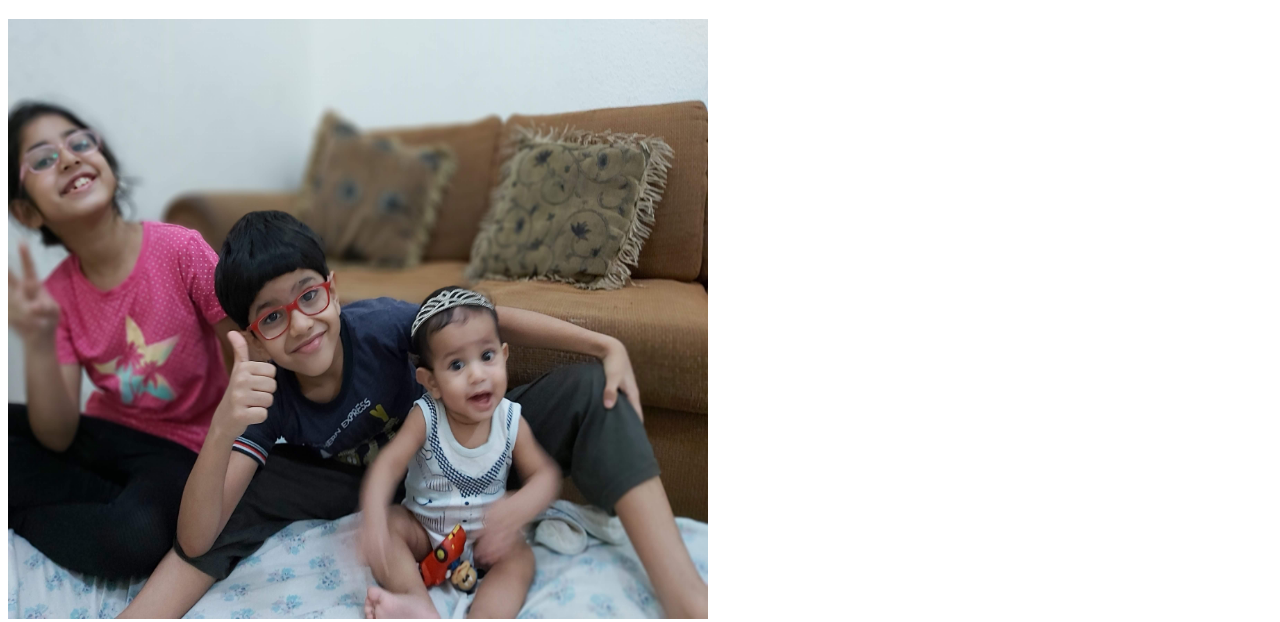
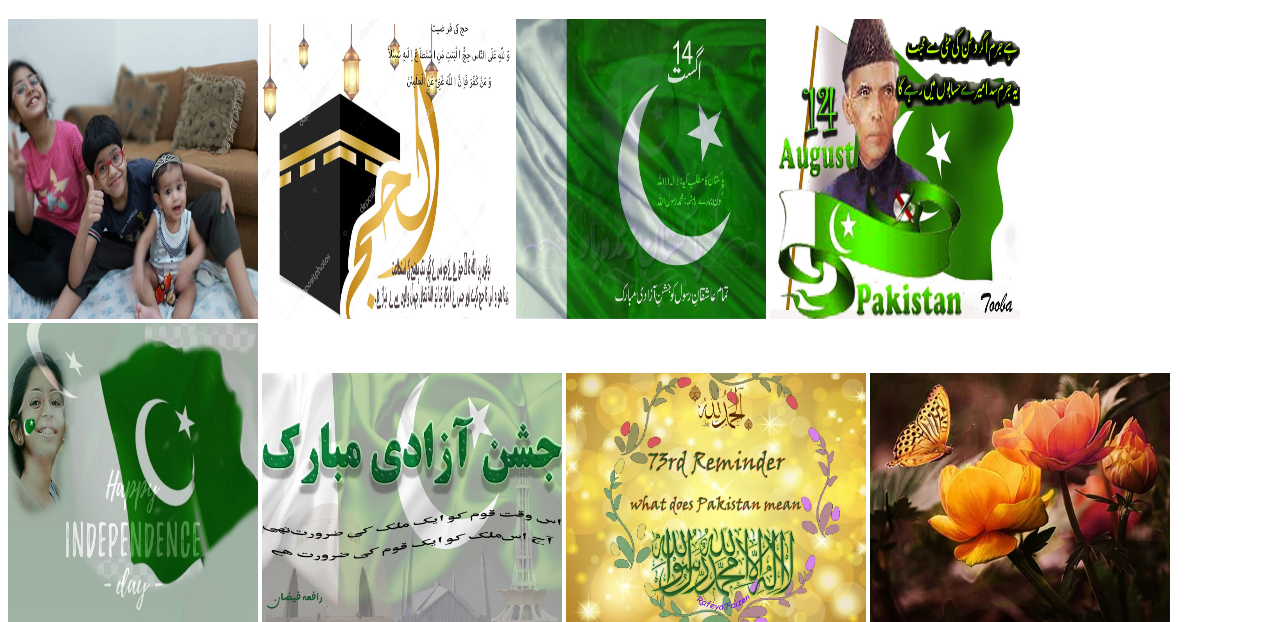
Before and after one commit to salman079/Bootcamp_2020, a plain HTML site: page index.html in a window 1280 px wide. Shown: the part 178-800 px from the top of the page. Drawn offline with Linux system fonts and the light colour scheme.

Commit message:
img resize

```diff
--- a/index.html
+++ b/index.html
@@ -9,11 +9,11 @@
     <h1>Hello world</h1>
     <h1>Hello world 2020 by salman bootcamp</h1>
     <h1>Hello world now direct updating through github</h1>
-    <img src="kids.jpg" alt="Kids photo" style="width:700px;height:600px;">
-    <img src="Kaba.jpg" alt="Kids photo" style="width:700px;height:600px;">
-    <img src="14aug.jpg" alt="Kids photo" style="width:700px;height:600px;">
-    <img src="14aug_Quaid.jpg" alt="Kids photo" style="width:700px;height:600px;">
-    <img src="14aug_tooba.jpg" alt="Kids photo" style="width:700px;height:600px;">
+    <img src="kids.jpg" alt="Kids photo" style="width:250px;height:300px;">
+    <img src="Kaba.jpg" alt="Kids photo" style="width:250px;height:300px;">
+    <img src="14aug.jpg" alt="Kids photo" style="width:250px;height:300px;">
+    <img src="14aug_Quaid.jpg" alt="Kids photo" style="width:250px;height:300px;">
+    <img src="14aug_tooba.jpg" alt="Kids photo" style="width:250px;height:300px;">
     <img src="14aug_rafaya.jpg" alt="Kids photo" style="width:300px;height:250px;">
     <img src="14aug_rafaya2.jpg" alt="Kids photo" style="width:300px;height:250px;">
     <img src="flower.jpg" alt="Kids photo" style="width:300px;height:250px;">
```
